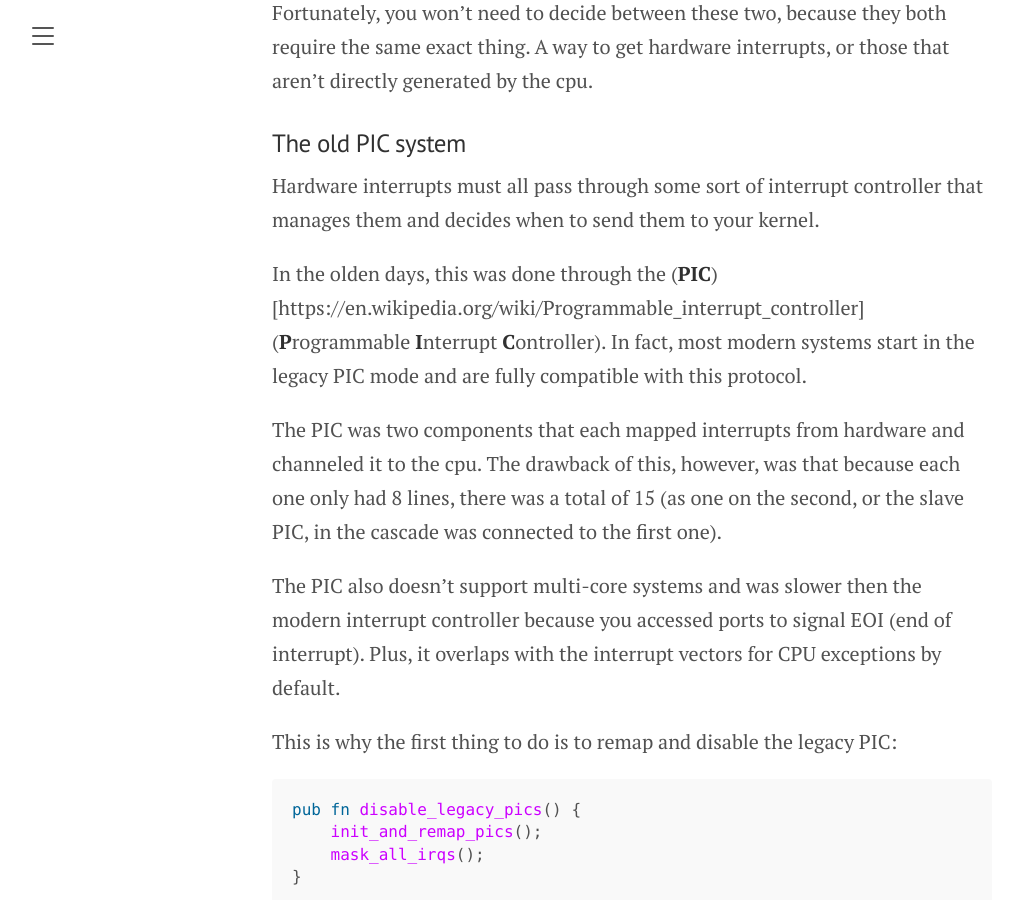
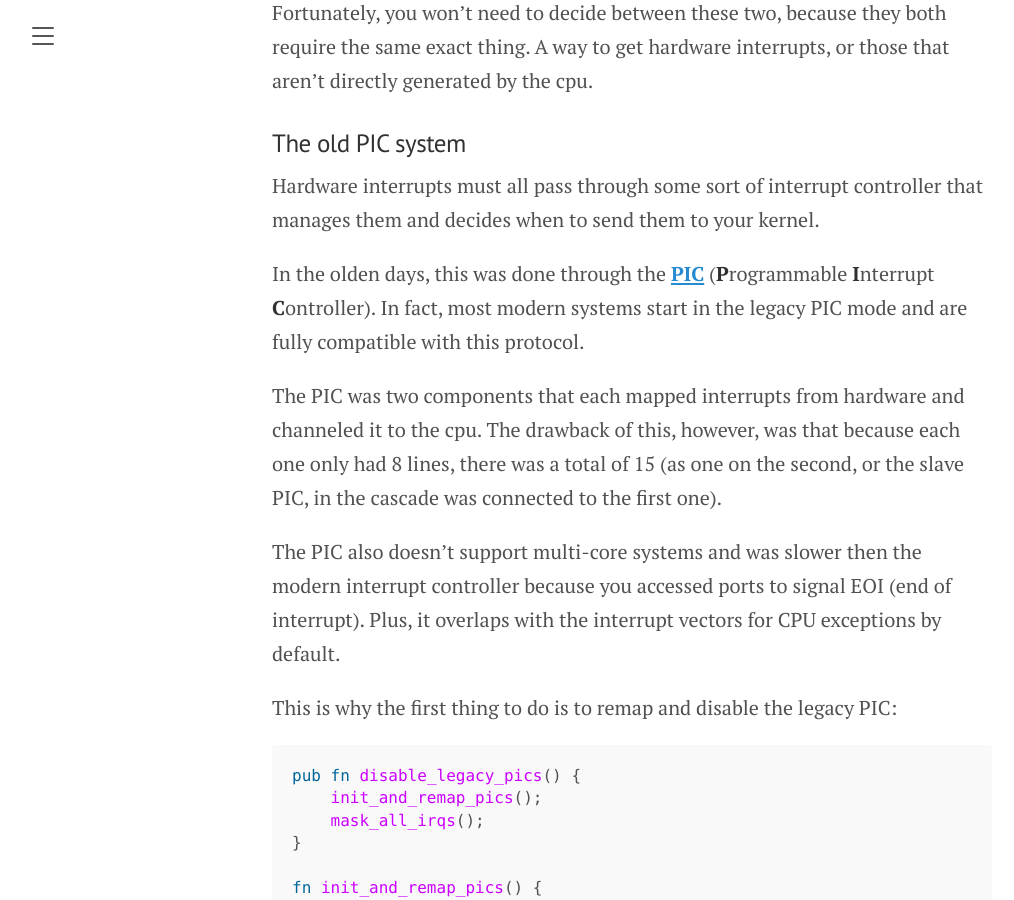
Before and after one commit to JayAndJef/jayandjef.github.io, a Jekyll site: the page built from _posts/2025-05-26-apic-and-interrupts.md, in a window 1280 px wide and 900 px high, scrolled down 678 px. Shown: the whole window, without its empty margins (8-1022 px from the left). Built offline with Jekyll 4.4.1, drawn with Linux system fonts in a browser that asks for light colours.

Commit message:
fix: broken markdown

```diff
--- a/_posts/2025-05-26-apic-and-interrupts.md
+++ b/_posts/2025-05-26-apic-and-interrupts.md
@@ -21,7 +21,7 @@ Fortunately, you won't need to decide between these two, because they both requi
 
 Hardware interrupts must all pass through some sort of interrupt controller that manages them and decides when to send them to your kernel.
 
-In the olden days, this was done through the (**PIC**)[https://en.wikipedia.org/wiki/Programmable_interrupt_controller] (**P**rogrammable **I**nterrupt **C**ontroller). In fact, most modern systems start in the legacy PIC mode and are fully compatible with this protocol.
+In the olden days, this was done through the [**PIC**](https://en.wikipedia.org/wiki/Programmable_interrupt_controller) (**P**rogrammable **I**nterrupt **C**ontroller). In fact, most modern systems start in the legacy PIC mode and are fully compatible with this protocol.
 
 The PIC was two components that each mapped interrupts from hardware and channeled it to the cpu. The drawback of this, however, was that because each one only had 8 lines, there was a total of 15 (as one on the second, or the slave PIC, in the cascade was connected to the first one).
 
```
